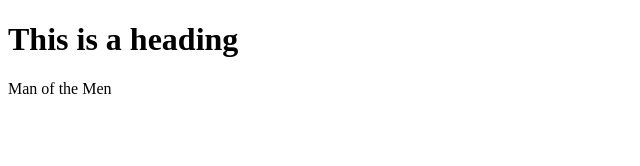
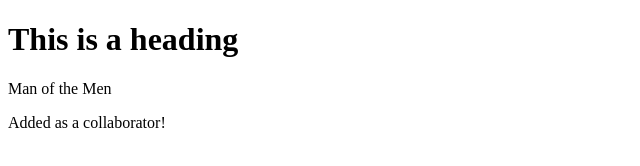
Before and after one commit to ZenKurosu/IAT339demoWeek5, a plain HTML site: page index.html in a window 1280 px wide. Shown: the whole page, without its empty margins (0-640 px from the left). Drawn offline with Linux system fonts and the light colour scheme.

Commit message:
added as a collaborator

```diff
--- a/index.html
+++ b/index.html
@@ -7,5 +7,6 @@
 	<body>
 		<h1>This is a heading</h1>
 		<p>Man of the Men</p>
+		<p>Added as a collaborator!</p>
 	</body>
 </html>
```
